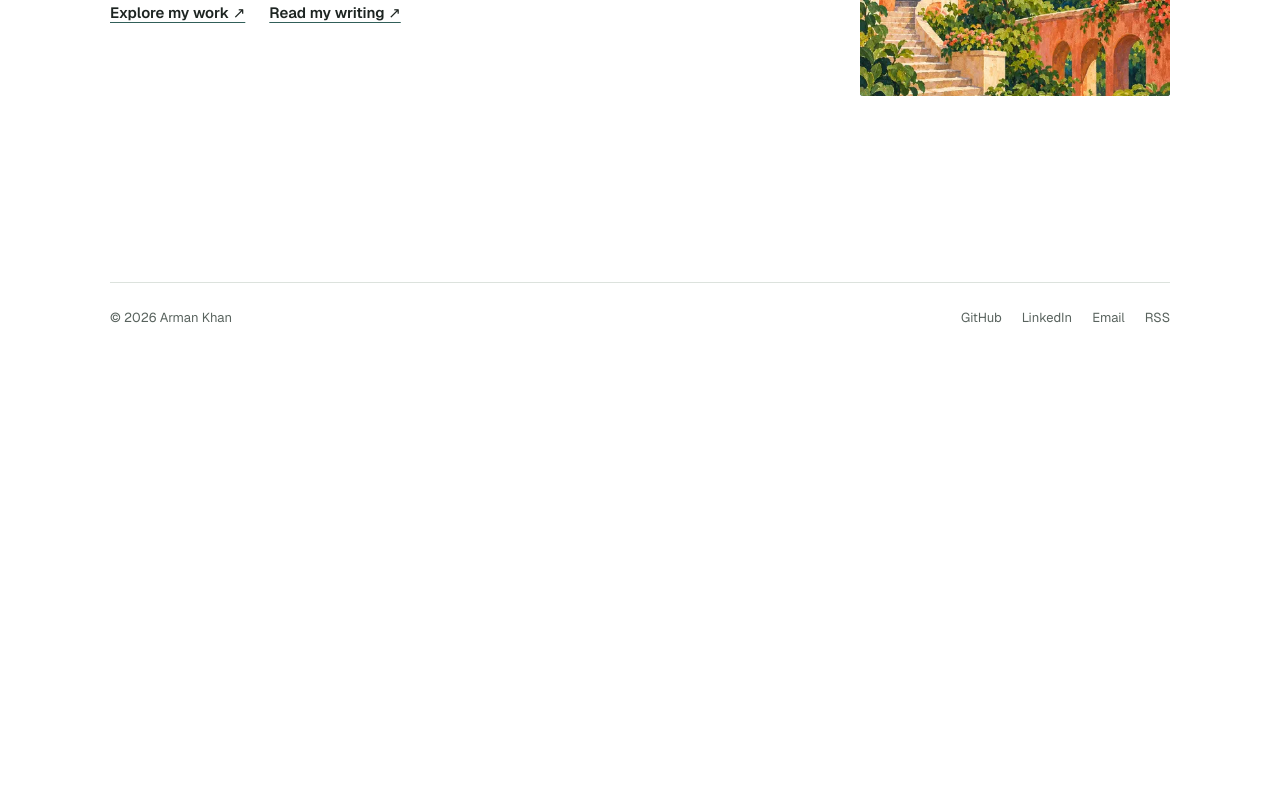
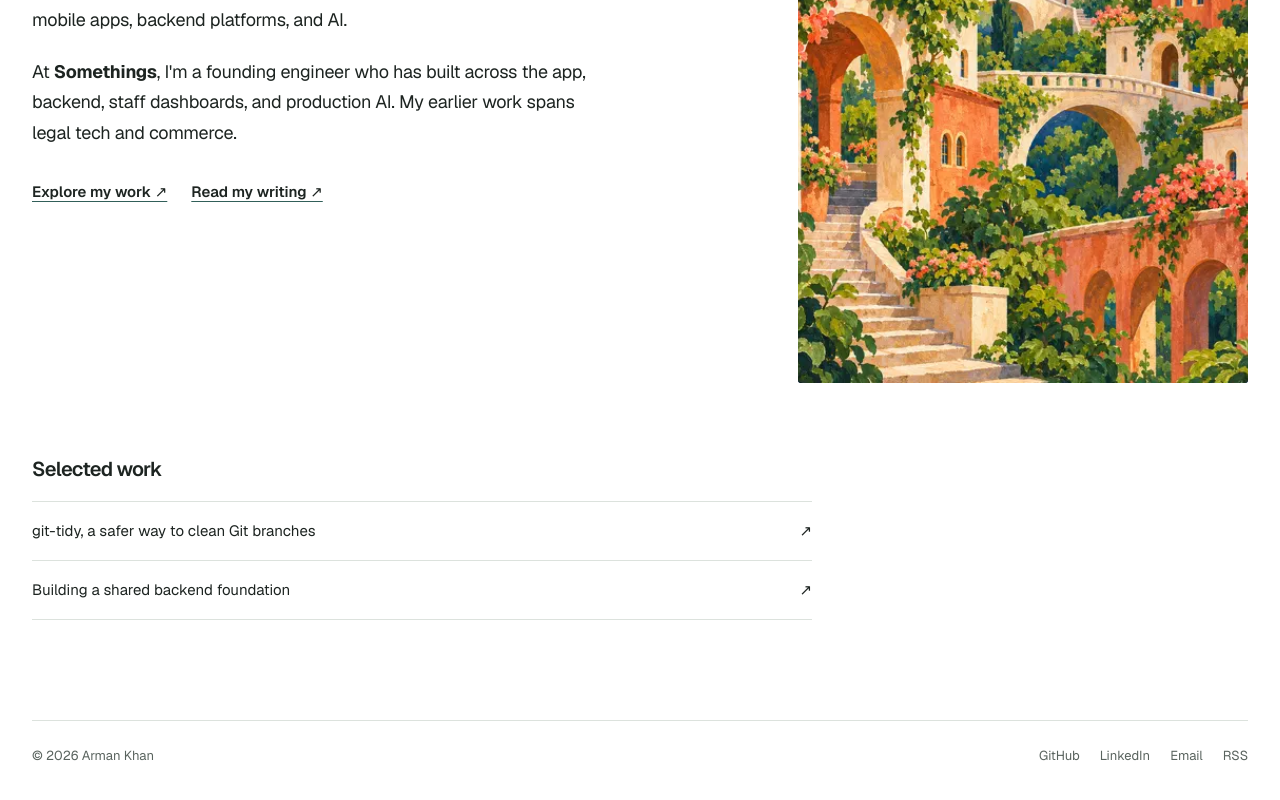
Before and after one commit to iarmankhan/my-site-2.0, a Next.js app: page / in a window 1280 px wide. Shown: the part 444-1244 px from the top of the page. Before the commit the page ends 809 px from the top, so only its background shows below. Built offline with nearby package versions, Linux system fonts and the light colour scheme.

Commit message:
Use homepage space for larger art and selected work

```diff
--- a/src/app/globals.css
+++ b/src/app/globals.css
@@ -332,7 +332,7 @@ body {
 
 /* Portfolio layout */
 .site-shell {
-  width: min(calc(100% - 64px), 1060px);
+  width: min(calc(100% - 64px), 1220px);
   margin-inline: auto;
 }
 .site-header {
@@ -405,9 +405,9 @@ body {
 }
 .home-hero {
   display: grid;
-  grid-template-columns: minmax(0, 600px) minmax(220px, 310px);
+  grid-template-columns: minmax(0, 600px) minmax(300px, 450px);
   justify-content: space-between;
-  align-items: start;
+  align-items: center;
   gap: clamp(40px, 7vw, 100px);
 }
 .home-title {
@@ -456,7 +456,7 @@ body {
 }
 .hero-art {
   width: 100%;
-  aspect-ratio: 4 / 5;
+  aspect-ratio: 2 / 3;
   overflow: hidden;
   border-radius: 3px;
   background: #163c74;
@@ -467,6 +467,31 @@ body {
   height: 100%;
   object-fit: cover;
   object-position: center 45%;
+}
+.home-selected {
+  max-width: 780px;
+  margin-top: 70px;
+}
+.home-selected h2 {
+  margin-bottom: 16px;
+  font-size: 20px;
+  font-weight: 600;
+  letter-spacing: -0.035em;
+}
+.home-selected-list {
+  border-top: 1px solid var(--color-border);
+}
+.home-selected-list a {
+  display: flex;
+  justify-content: space-between;
+  gap: 24px;
+  padding: 17px 0;
+  border-bottom: 1px solid var(--color-border);
+  font-size: 15px;
+  text-decoration: none;
+}
+.home-selected-list a:hover {
+  color: var(--color-accent);
 }
 .interior-page {
   max-width: 740px;
@@ -728,6 +753,9 @@ body {
   .hero-art img {
     object-position: center 48%;
   }
+  .home-selected {
+    margin-top: 50px;
+  }
   .page-title {
     font-size: 39px;
   }
--- a/src/app/page.tsx
+++ b/src/app/page.tsx
@@ -2,6 +2,7 @@ import Link from "next/link";
 import Image from "next/image";
 import { JsonLd } from "@/components/json-ld";
 import { siteConfig } from "@/lib/seo";
+import { caseStudies } from "@/data/case-studies";
 
 const personJsonLd = {
   "@context": "https://schema.org",
@@ -28,9 +29,10 @@ const websiteJsonLd = {
 
 export default function Home() {
   return (
-    <div className="home-hero">
+    <div className="home-page">
       <JsonLd data={personJsonLd} />
       <JsonLd data={websiteJsonLd} />
+      <div className="home-hero">
         <div>
           <h1 className="home-title">Hi, I&apos;m Arman.</h1>
           <div className="home-bio">
@@ -44,13 +46,13 @@ export default function Home() {
               >
                 <strong>Plixy.tech</strong>
               </a>{" "}
-            and publish open source developer tools. I work across mobile apps,
-            backend platforms, and AI.
+              and publish open source developer tools. I work across mobile
+              apps, backend platforms, and AI.
             </p>
             <p>
-            At <strong>Somethings</strong>, I&apos;m a founding engineer who has
-            built across the app, backend, staff dashboards, and production AI.
-            My earlier work spans legal tech and commerce.
+              At <strong>Somethings</strong>, I&apos;m a founding engineer who
+              has built across the app, backend, staff dashboards, and
+              production AI. My earlier work spans legal tech and commerce.
             </p>
           </div>
           <div className="home-links">
@@ -68,5 +70,23 @@ export default function Home() {
           />
         </figure>
       </div>
+      <section className="home-selected" aria-labelledby="selected-work-title">
+        <h2 id="selected-work-title">Selected work</h2>
+        <div className="home-selected-list">
+          <a
+            href="https://www.npmjs.com/package/git-tidy-cli"
+            target="_blank"
+            rel="noopener noreferrer"
+          >
+            <span>git-tidy, a safer way to clean Git branches</span>
+            <span aria-hidden="true">↗</span>
+          </a>
+          <Link href={`/work/${caseStudies[0].slug}`}>
+            <span>{caseStudies[0].title}</span>
+            <span aria-hidden="true">↗</span>
+          </Link>
+        </div>
+      </section>
+    </div>
   );
 }
```
Lines whose indentation alone changed are shown as unchanged.
